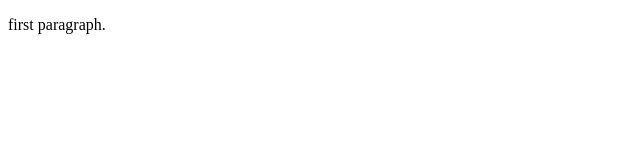
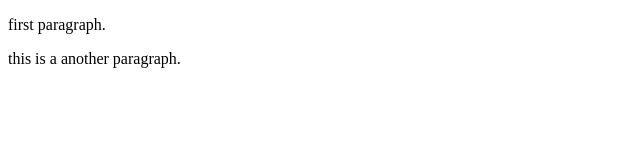
Before and after one commit to andrzej-sedzik-dev/learning-git, a plain HTML site: page index.html in a window 1280 px wide. Shown: the whole page, without its empty margins (0-640 px from the left). Drawn offline with Linux system fonts and the light colour scheme.

Commit message:
add some html

```diff
--- a/index.html
+++ b/index.html
@@ -5,5 +5,6 @@
 </head>
 <body>
   <p>first paragraph.</p>
+  <p>this is a another paragraph.</p>
 </body>
 </html>
```
